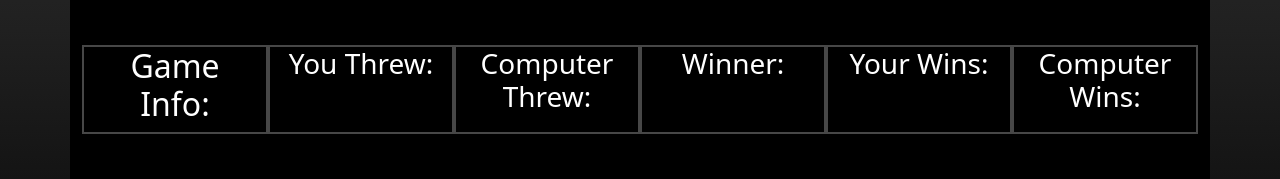
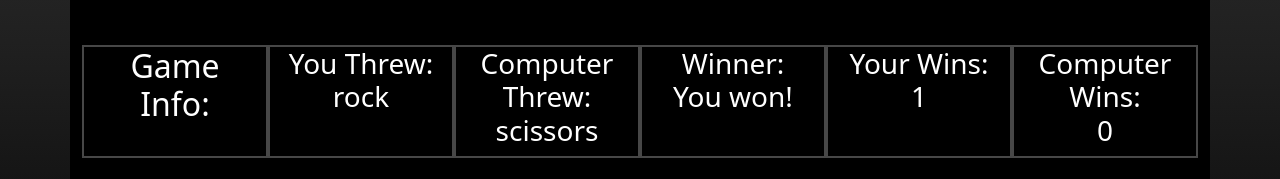
Before and after one commit to adilsoomro15/Rock-Paper-Scissors, a plain HTML site: page index.html in a window 1280 px wide. Both pictures are taken after a click on the picture 423 px from the left and 695 px from the top of the page. Shown: the part 368-547 px from the top of the page. Drawn offline with nearby package versions, Linux system fonts and the light colour scheme.

Commit message:
Tenth Commit

```diff
--- a/index.html
+++ b/index.html
@@ -36,19 +36,19 @@
           <h2>Game Info:</h2>
         </div>
         <div class="col-md-2 infocol">
-          <h3>You Threw: <span id="playerThrew"></span></h3>
+          <h3>You Threw: <br><span id="playerThrew"></span></h3>
         </div>
         <div class="col-md-2 infocol">
-          <h3>Computer Threw: <span id="computerThrew"></span></h3>
+          <h3>Computer Threw: <br><span id="computerThrew"></span></h3>
         </div>
         <div class="col-md-2 infocol">
-          <h3>Winner: <span id="winner"></span></h3>
+          <h3>Winner: <br><span id="winner"></span></h3>
         </div>
         <div class="col-md-2 infocol">
-          <h3>Your Wins: <span id="yourWins"></span></h3>
+          <h3>Your Wins: <br><span id="yourWins"></span></h3>
         </div>
         <div class="col-md-2 infocol">
-          <h3>Computer Wins: <span id="computerWins"></span></h3>
+          <h3>Computer Wins: <br><span id="computerWins"></span></h3>
         </div>
       </div>
       <!-- Player Row -->
--- a/script.js
+++ b/script.js
@@ -46,32 +46,28 @@ function determineWinner(userChoice, computerChoice) {
         }
     }
 }
-
-function playerScore() {
-    let player = 0;
-    if (determineWinner() === "You won!") {
+let player = 0;
+let computer = 0;
+function playerScore(userChoice, computerChoice) {
+    if (determineWinner(userChoice, computerChoice) === "You won!") {
         player += 1;
-    } else {
-
     }
+    return player;
 }
 
-function computerScore() {
-    let computer = 0;
-    if (determineWinner() === "The computer won!") {
+function computerScore(userChoice, computerChoice) {
+    if (determineWinner(userChoice, computerChoice) === "The computer won!") {
         computer += 1;
-    } else {
-
     }
+    return computer;
 }
 
 const playGame = (userInput) => {
     const userChoice = getUserChoice(userInput);
     const computerChoice = getComputerChoice();
-    console.log("You threw: " + userChoice);
-    //Add get element by id to change the text in the span
-    console.log("The computer threw: " + computerChoice);
-    console.log(determineWinner(userChoice, computerChoice));
-    console.log("Your Wins: " + playerScore());
-    console.log("Computer Wins: " + computerScore());
+    document.getElementById("playerThrew").innerHTML = userChoice;
+    document.getElementById("computerThrew").innerHTML = computerChoice;
+    document.getElementById("winner").innerHTML = determineWinner(userChoice, computerChoice);
+    document.getElementById("yourWins").innerHTML = playerScore(userChoice, computerChoice);
+    document.getElementById("computerWins").innerHTML = computerScore(userChoice, computerChoice);
 };
```
